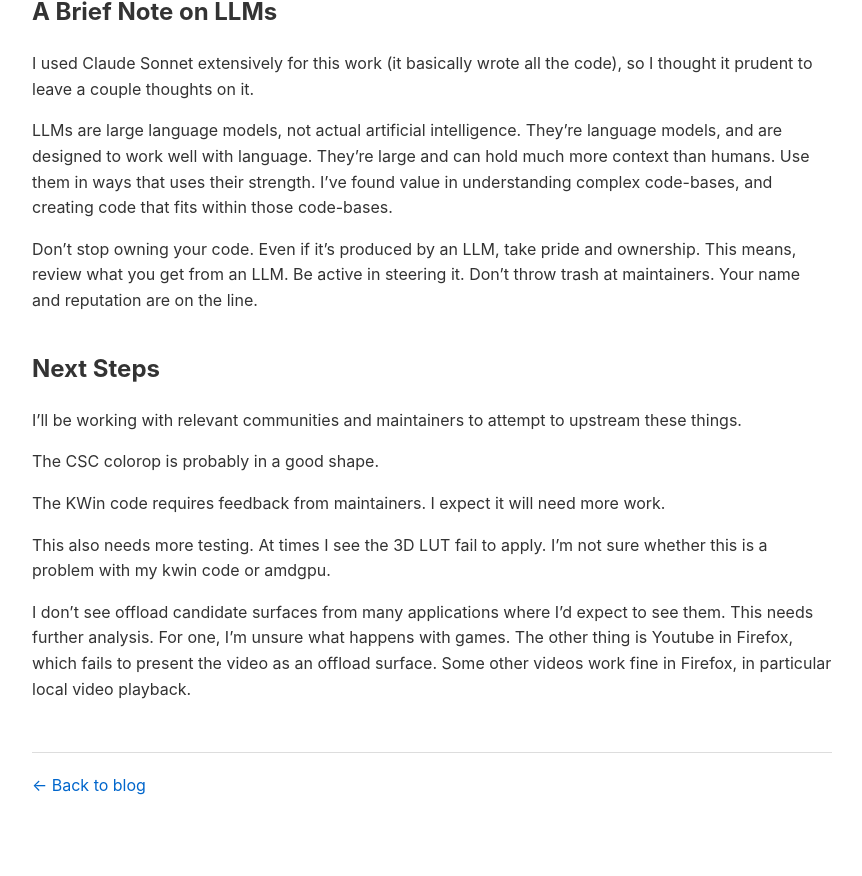
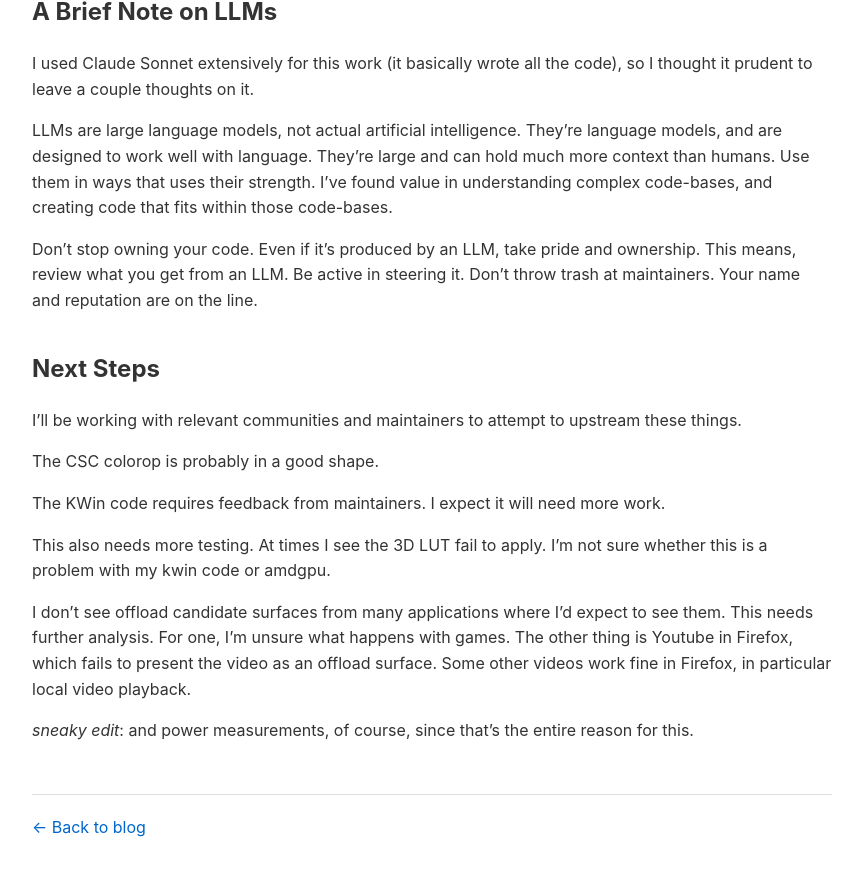
Before and after one commit to hwentland/hwentland.github.io, a Jekyll site: the page built from _posts/2026-03-10-plane-color-pipeline-csc-3d-lut-kwin.md, in a window 1280 px wide and 900 px high, scrolled down 8472 px. Shown: the top 876 px of the window, without its empty margins (208-1070 px from the left). Built offline with Jekyll 4.4.1, drawn with Linux system fonts in a browser that asks for light colours.

Commit message:
Sneaky edit on power measurements

```diff
--- a/_posts/2026-03-10-plane-color-pipeline-csc-3d-lut-kwin.md
+++ b/_posts/2026-03-10-plane-color-pipeline-csc-3d-lut-kwin.md
@@ -127,3 +127,5 @@ The KWin code requires feedback from maintainers. I expect it will need more wor
 This also needs more testing. At times I see the 3D LUT fail to apply. I'm not sure whether this is a problem with my kwin code or amdgpu.
 
 I don't see offload candidate surfaces from many applications where I'd expect to see them. This needs further analysis. For one, I'm unsure what happens with games. The other thing is Youtube in Firefox, which fails to present the video as an offload surface. Some other videos work fine in Firefox, in particular local video playback.
+
+*sneaky edit*: and power measurements, of course, since that's the entire reason for this.
```
